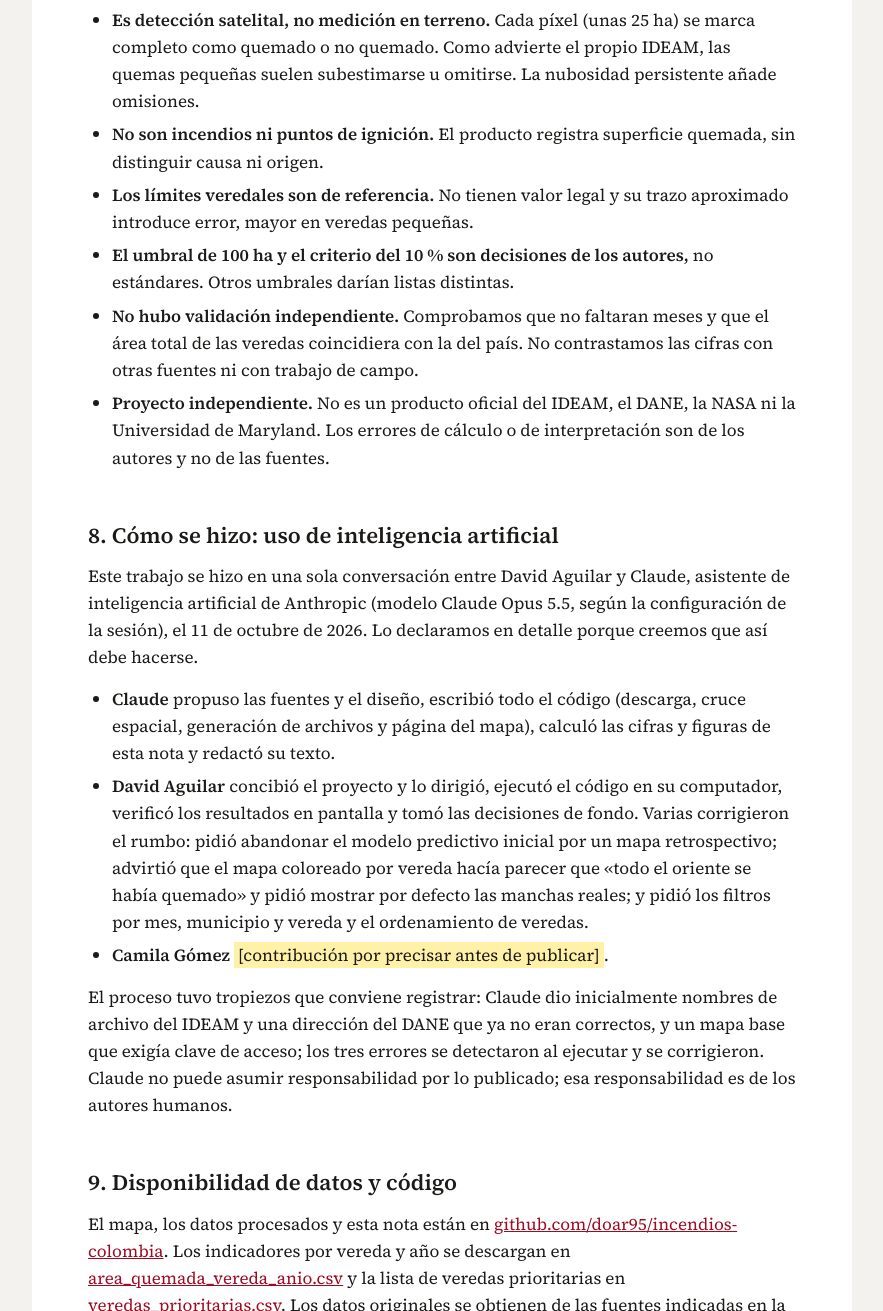
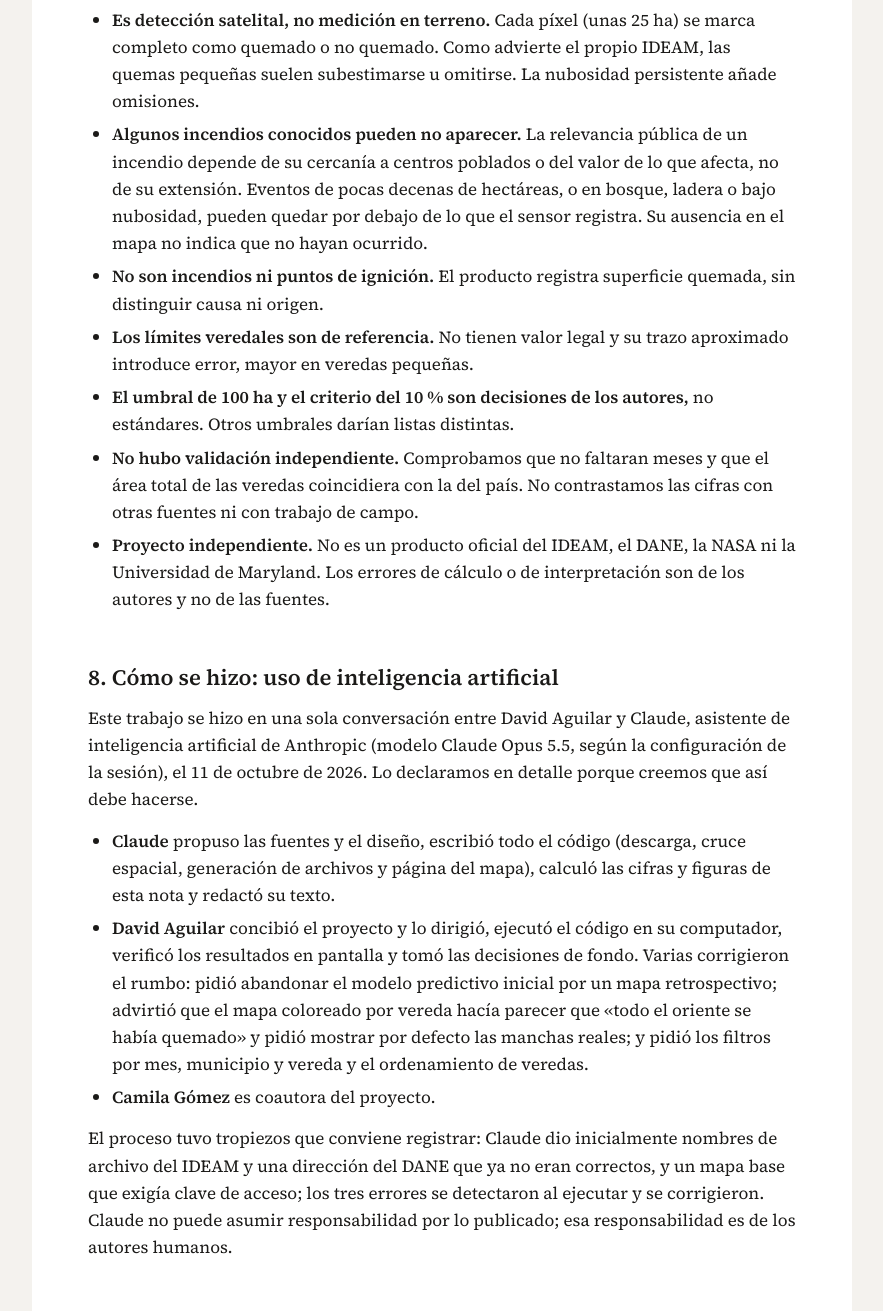
Before and after one commit to doar95/incendios-colombia, a plain HTML site: page metodologia.html in a window 1280 px wide. Shown: the part 7796-9107 px from the top of the page, without its empty margins (198-1081 px from the left). Drawn offline with Linux system fonts and the light colour scheme.

Commit message:
Add files via upload

```diff
--- a/metodologia.html
+++ b/metodologia.html
@@ -151,6 +151,7 @@
   <h2>7. Limitaciones y descargos</h2>
   <ul>
     <li><b>Es detección satelital, no medición en terreno.</b> Cada píxel (unas 25 ha) se marca completo como quemado o no quemado. Como advierte el propio IDEAM, las quemas pequeñas suelen subestimarse u omitirse. La nubosidad persistente añade omisiones.</li>
+    <li><b>Algunos incendios conocidos pueden no aparecer.</b> La relevancia pública de un incendio depende de su cercanía a centros poblados o del valor de lo que afecta, no de su extensión. Eventos de pocas decenas de hectáreas, o en bosque, ladera o bajo nubosidad, pueden quedar por debajo de lo que el sensor registra. Su ausencia en el mapa no indica que no hayan ocurrido.</li>
     <li><b>No son incendios ni puntos de ignición.</b> El producto registra superficie quemada, sin distinguir causa ni origen.</li>
     <li><b>Los límites veredales son de referencia.</b> No tienen valor legal y su trazo aproximado introduce error, mayor en veredas pequeñas.</li>
     <li><b>El umbral de 100 ha y el criterio del 10 % son decisiones de los autores,</b> no estándares. Otros umbrales darían listas distintas.</li>
@@ -163,7 +164,7 @@
   <ul>
     <li><b>Claude</b> propuso las fuentes y el diseño, escribió todo el código (descarga, cruce espacial, generación de archivos y página del mapa), calculó las cifras y figuras de esta nota y redactó su texto.</li>
     <li><b>David Aguilar</b> concibió el proyecto y lo dirigió, ejecutó el código en su computador, verificó los resultados en pantalla y tomó las decisiones de fondo. Varias corrigieron el rumbo: pidió abandonar el modelo predictivo inicial por un mapa retrospectivo; advirtió que el mapa coloreado por vereda hacía parecer que «todo el oriente se había quemado» y pidió mostrar por defecto las manchas reales; y pidió los filtros por mes, municipio y vereda y el ordenamiento de veredas.</li>
-    <li><b>Camila Gómez</b> <span class="pendiente">[contribución por precisar antes de publicar]</span>.</li>
+    <li><b>Camila Gómez</b> es coautora del proyecto.</li>
   </ul>
   <p>El proceso tuvo tropiezos que conviene registrar: Claude dio inicialmente nombres de archivo del IDEAM y una dirección del DANE que ya no eran correctos, y un mapa base que exigía clave de acceso; los tres errores se detectaron al ejecutar y se corrigieron. Claude no puede asumir responsabilidad por lo publicado; esa responsabilidad es de los autores humanos.</p>
 
```
Also changed, not shown: index.html (+2 -1 lines).
